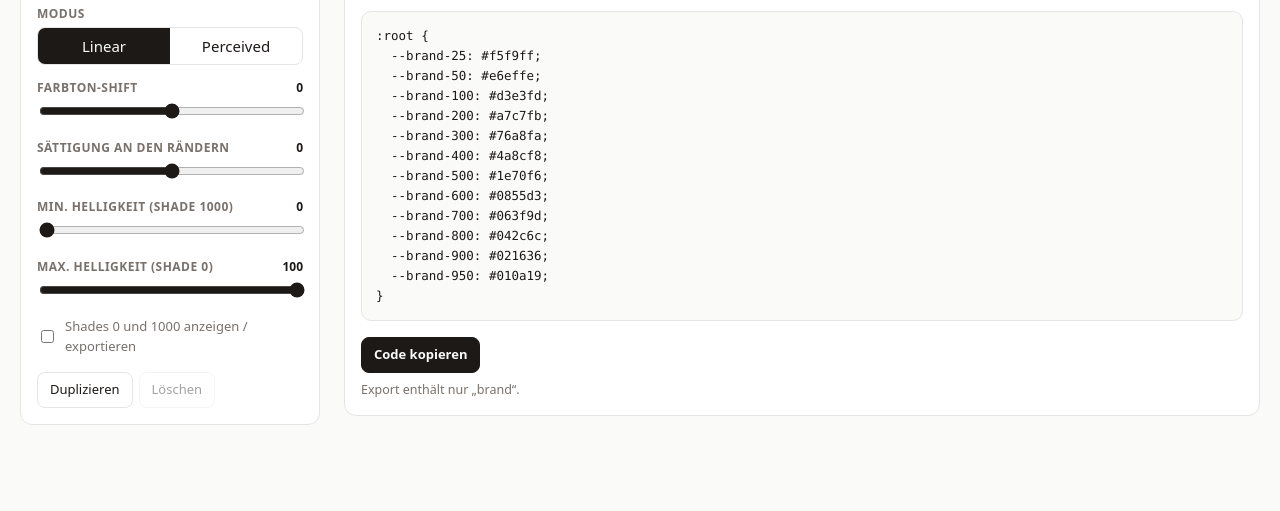
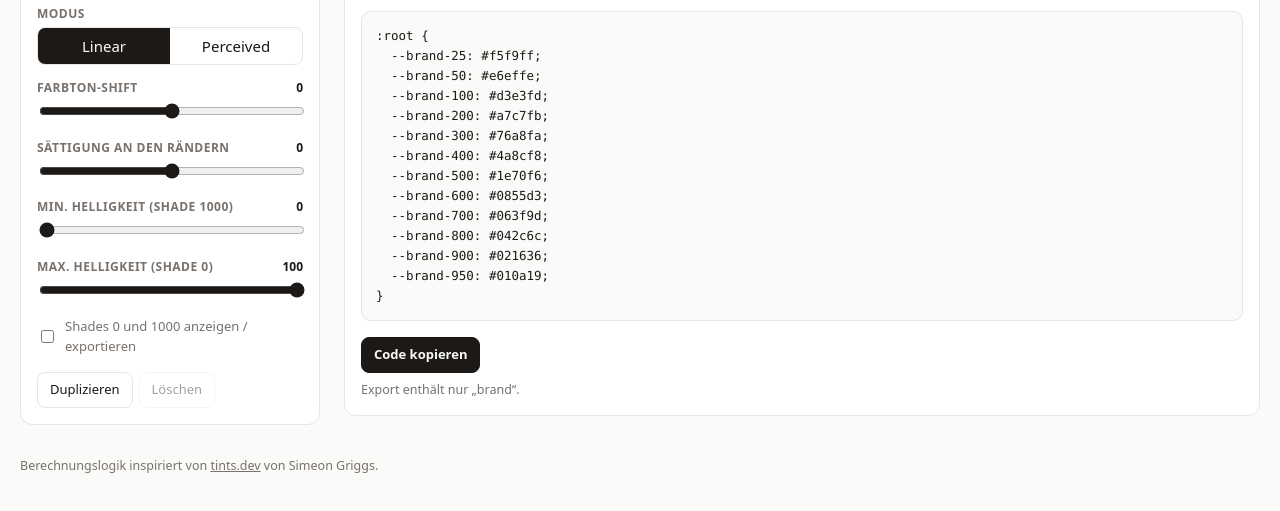
Before and after one commit to creatobias/12shades, a plain HTML site: page index.html in a window 1280 px wide. Shown: the part 405-916 px from the top of the page. Before the commit the page ends 894 px from the top, so only its background shows below. Drawn offline with Linux system fonts and the light colour scheme.

Commit message:
Add files via upload

```diff
--- a/index.html
+++ b/index.html
@@ -154,6 +154,7 @@
       </div>
       </section>
   </div>
+<p class="hint" style="margin-top:32px">Berechnungslogik inspiriert von <a href="https://www.tints.dev" style="color:inherit">tints.dev</a> von Simeon Griggs.</p>
 </main>
 <script>
 /* ---------- 12shades-Core: Palette aus einer Basisfarbe (inkl. Shade 25) ---------- */
```
